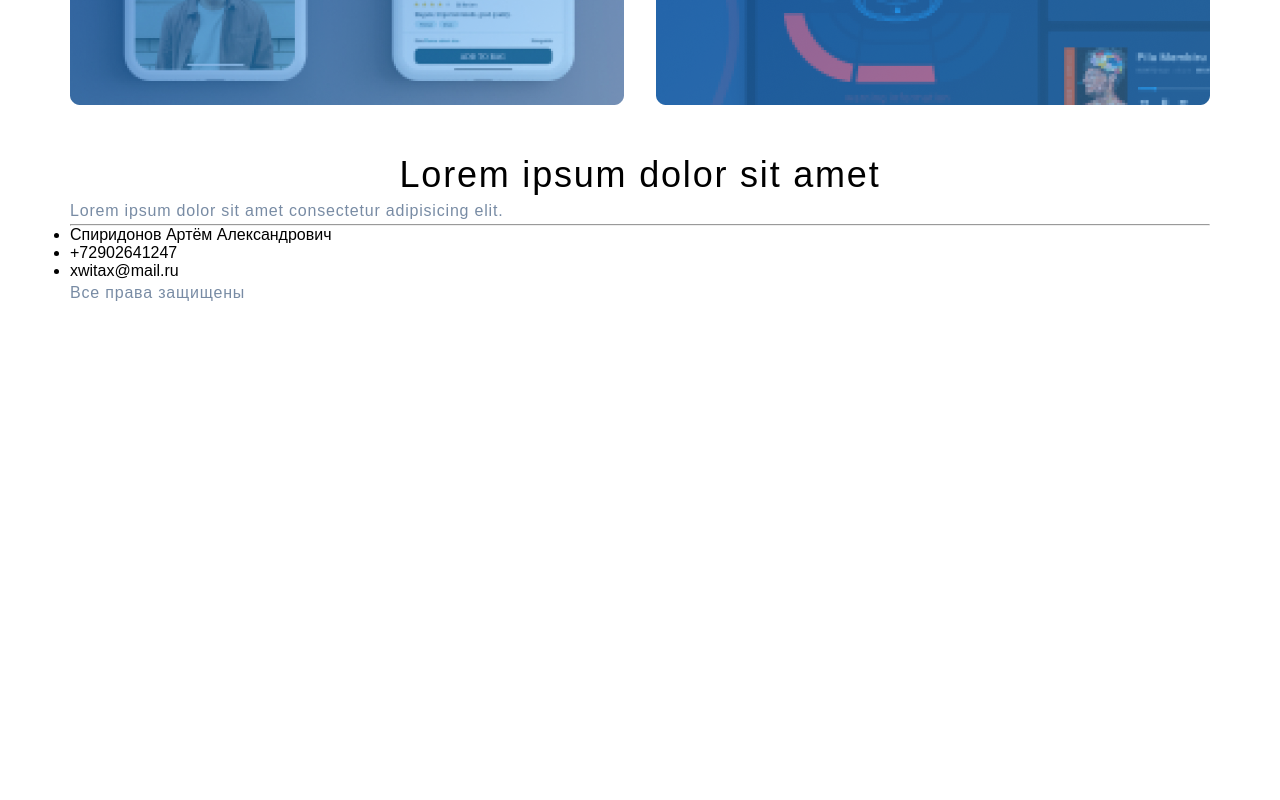
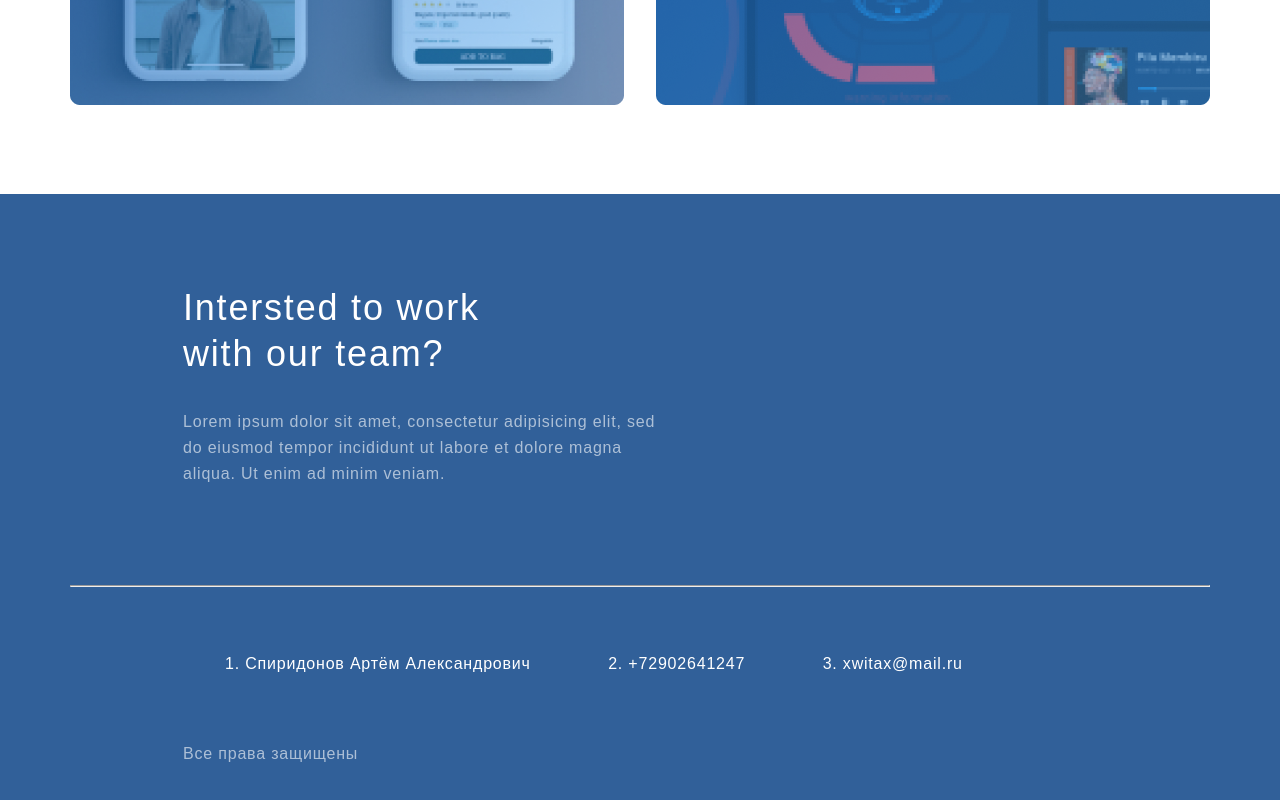
Before and after one commit to Xwitax/Site, a plain HTML site: page index.html in a window 1280 px wide. Shown: the part 2596-3396 px from the top of the page. Drawn offline with Linux system fonts and the light colour scheme.

Commit message:
fixes on main page

```diff
--- a/index.html
+++ b/index.html
@@ -110,21 +110,28 @@
         <div class="container">
             <div class="bottom__top">
                 <div class="bottom_info">
-                    <h3 class="h3">Lorem ipsum dolor sit amet </h3>
-                    <p class="text">Lorem ipsum dolor sit amet consectetur adipisicing elit.</p>
+                    <h3 class="bot__h3">Intersted to work with our team?</h3>
+                    <p class="text bot__text">Lorem ipsum dolor sit amet, consectetur adipisicing elit, sed do eiusmod
+                        tempor incididunt ut labore et dolore magna aliqua. Ut enim ad minim veniam.</p>
                 </div>
             </div>
-            <hr>
+            <hr class="bot__line">
             <div class="bottom__bot">
                 <div class="contacts">
                     <ul>
-                        <li>Спиридонов Артём Александрович</li>
-                        <li>+72902641247</li>
-                        <li>xwitax@mail.ru</li>
+                        <div class="info">
+                            <li>1. Спиридонов Артём Александрович</li>
+                        </div>
+                        <div class="info">
+                            <li>2. +72902641247</li>
+                        </div>
+                        <div class="info">
+                            <li>3. xwitax@mail.ru</li>
+                        </div>
                     </ul>
                 </div>
                 <div class="rights_reserved">
-                    <p class="text">Все права защищены</p>
+                    <p class="text copywright">Все права защищены</p>
                 </div>
             </div>
         </div>
--- a/style.css
+++ b/style.css
@@ -145,18 +145,36 @@ body {
 }
 
 .bottom {
-    padding-top: 380px;
+    margin-top: 422px;
+    background: var(--blue_02, #316099);
 }
 
 .bottom__top {}
 
 .bottom__bot {}
 
+.bot__line {
+    margin-top: 96px;
+}
+
 .contacts {
     display: flex;
     flex-direction: column;
     flex-wrap: nowrap;
-    justify-content: center;
+    justify-content: space-around;
+    padding-top: 64px;
+    padding-left: 155px;
+}
+
+.info {
+    display: inline-block;
+    list-style-type: none;
+    color: var(--white, #FFF);
+    font-size: 16px;
+    font-weight: 400;
+    line-height: 26px;
+    letter-spacing: 0.8px;
+    padding-right: 73px;
 }
 
 .contactsinfo {
@@ -166,6 +184,8 @@ body {
     background-color: rgb(255, 251, 244);
 
 }
+
+
 
 .contactspage {
     background-color: white;
@@ -191,6 +211,31 @@ body {
     text-align: center;
 }
 
+.bot__text {
+    width: 495px;
+    height: 80px;
+    color: var(--white, #FFF);
+    font-size: 16px;
+    font-weight: 400;
+    line-height: 26px;
+    letter-spacing: 0.8px;
+    padding-top: 32px;
+    padding-left: 113px;
+}
+
+.copywright {
+    padding-top: 64px;
+    padding-left: 113px;
+    color: var(--white, #FFF);
+    font-size: 16px;
+    font-weight: 400;
+    line-height: 26px;
+    letter-spacing: 0.8px;
+    width: 310px;
+
+}
+
+
 .h1 {
     font-size: 64px;
     color: #1f3f68;
@@ -213,6 +258,18 @@ body {
     font-weight: 300;
     line-height: 46px;
     letter-spacing: 1.8px;
+}
+
+.bot__h3 {
+    color: var(--white, #FFF);
+    font-size: 36px;
+    font-weight: 400;
+    line-height: 46px;
+    letter-spacing: 1.8px;
+    padding-top: 91px;
+    padding-left: 113px;
+    width: 341px;
+    height: 92px;
 }
 
 .h4 {
```
